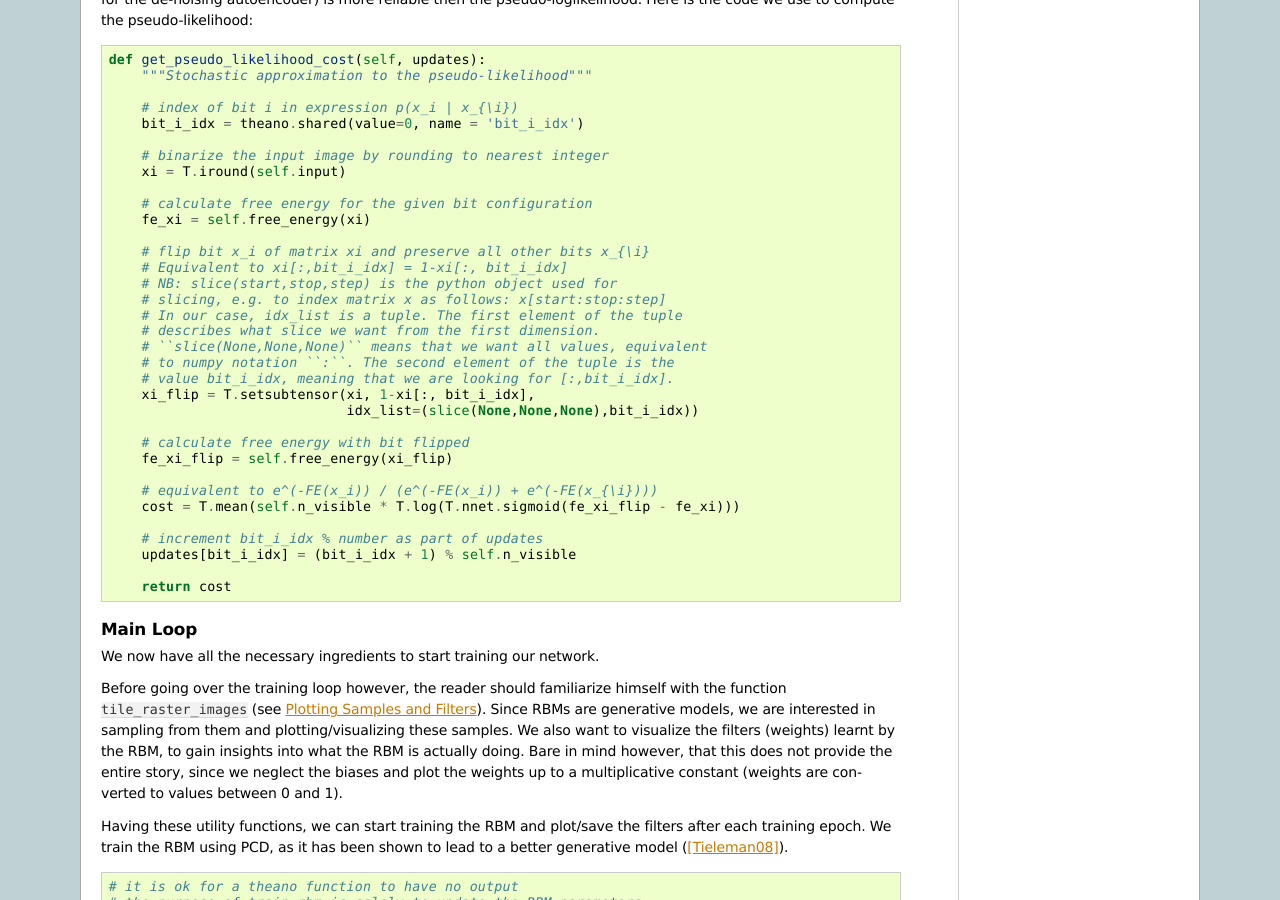
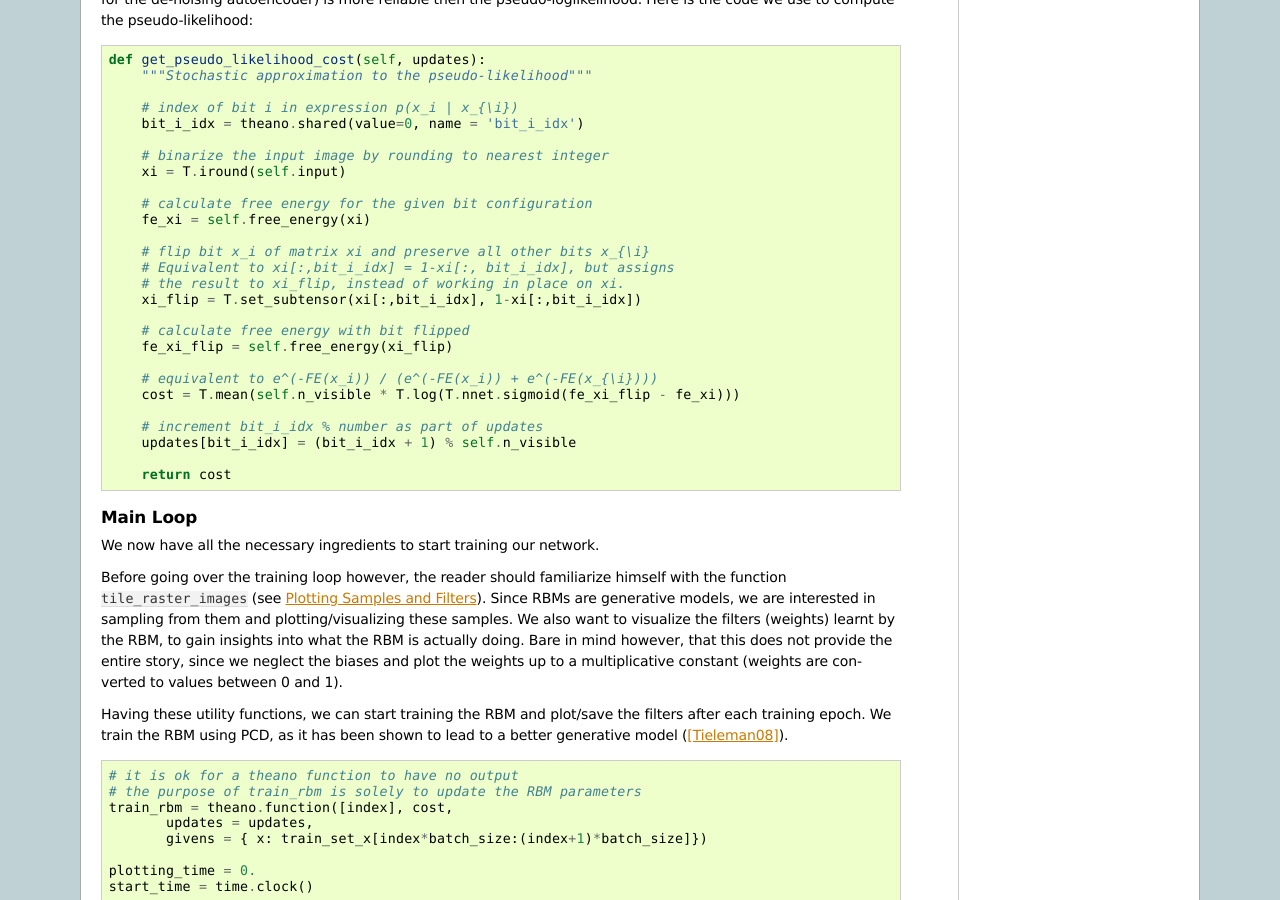
Before and after one commit to lisa-lab/DeepLearningTutorials, a Sphinx documentation site: the page built from doc/rbm.txt, in a window 1280 px wide and 900 px high, scrolled down 9477 px. Built offline with Sphinx 7.4.7, drawn with Linux system fonts in a browser that asks for light colours; formulas are drawn with MathJax 3.

Commit message:
Replace setsubtensor by set_subtensor.

```diff
--- a/doc/rbm.txt
+++ b/doc/rbm.txt
@@ -696,16 +696,9 @@ compute the pseudo-likelihood:
         fe_xi = self.free_energy(xi)
 
         # flip bit x_i of matrix xi and preserve all other bits x_{\i}
-        # Equivalent to xi[:,bit_i_idx] = 1-xi[:, bit_i_idx]
-        # NB: slice(start,stop,step) is the python object used for
-        # slicing, e.g. to index matrix x as follows: x[start:stop:step]
-        # In our case, idx_list is a tuple. The first element of the tuple
-        # describes what slice we want from the first dimension.
-        # ``slice(None,None,None)`` means that we want all values, equivalent
-        # to numpy notation ``:``. The second element of the tuple is the
-        # value bit_i_idx, meaning that we are looking for [:,bit_i_idx].
-        xi_flip = T.setsubtensor(xi, 1-xi[:, bit_i_idx],
-                                 idx_list=(slice(None,None,None),bit_i_idx))
+        # Equivalent to xi[:,bit_i_idx] = 1-xi[:, bit_i_idx], but assigns
+        # the result to xi_flip, instead of working in place on xi.
+        xi_flip = T.set_subtensor(xi[:,bit_i_idx], 1-xi[:,bit_i_idx])
 
         # calculate free energy with bit flipped
         fe_xi_flip = self.free_energy(xi_flip)
```
Also changed, not shown: 1 other file.
